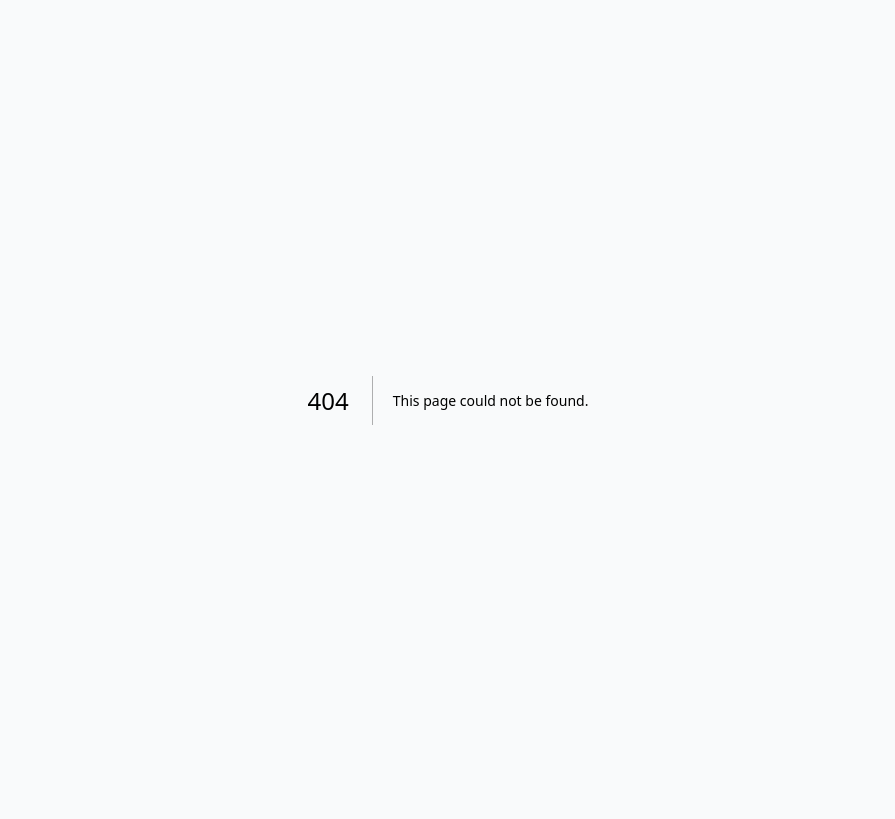
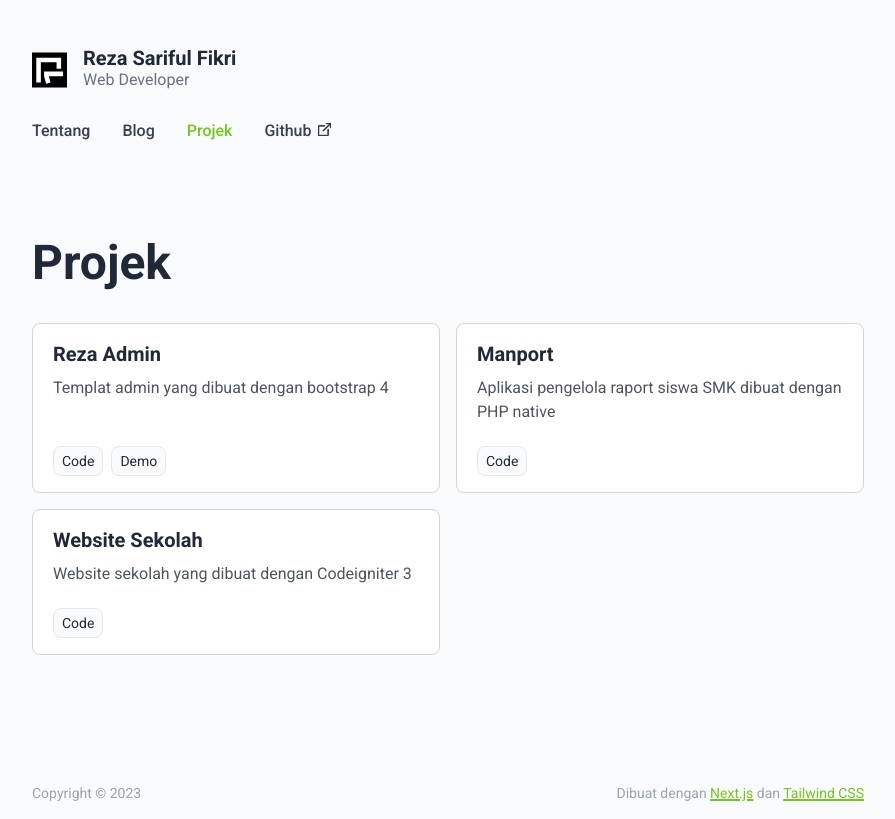
Before and after one commit to rezafikkri/rezafikkri.github.io, a Next.js app: page /projects in a window 1280 px wide. Before the commit this address had no page. Shown: the whole page, without its empty margins (192-1087 px from the left). Built offline with nearby package versions, Linux system fonts and the light colour scheme.

Commit message:
feat: create projects page

```diff
--- a/pages/about.js
+++ b/pages/about.js
@@ -4,14 +4,17 @@ import Link from "next/link";
 import Image from "next/image";
 
 export default function About() {
-  const title = `Tentang - ${name}`;
+  const title = `Tentang Saya - ${name}`;
 
   return (
     <Layout>
       <Head>
         <title>{title}</title>
       </Head>
-      <section className="mt-24">
+      <header className="mt-24 text-gray-800">
+        <h1 className="text-5xl font-bold">Tentang Saya</h1>
+      </header>
+      <section className="mt-12">
         <div className="rounded-full inline-block border-4 border-gray-600">
           <Image src="/rezas.jpg" height={150} width={150} alt="Photo Profile" className="rounded-full" />
         </div>
--- a/pages/index.js
+++ b/pages/index.js
@@ -80,6 +80,7 @@ export default function Home() {
             </div>
           </div>
         </div>
+        <Link href="/projects" className="inline-block no-underline mt-5 hover:text-ajwa-green">Lihat Semua &raquo;</Link>
       </section>
     </Layout>
   )
--- /dev/null
+++ b/pages/projects.js
@@ -0,0 +1,44 @@
+import Head from "next/head";
+import Layout, { name } from "@/components/layout";
+import Link from "next/link";
+
+export default function Projects() {
+  const title = `Projek - ${name}`;
+
+  return (
+    <Layout>
+      <Head>
+        <title>{title}</title>
+      </Head>
+      <header className="mt-24 text-gray-800">
+        <h1 className="text-5xl font-bold">Projek</h1>
+        <div className="mt-9 grid sm:grid-cols-2 gap-4">
+          <div className="border border-gray-300 bg-white rounded-lg px-5 pt-4 pb-12 relative">
+            <h3 className="text-xl font-bold mb-2">Reza Admin</h3>
+            <p className="text-gray-600 mb-5">Templat admin yang dibuat dengan bootstrap 4</p>
+            <div className="absolute bottom-4">
+              <Link href="https://github.com/rezafikkri/Reza-Admin" rel="noopener noreferrer" target="_blank" className="inline-block no-underline border border-gray-200 bg-gray-50 hover:bg-gray-100 rounded-lg px-2 py-1 text-sm mr-2">Code</Link>
+              <Link href="https://rezafikkri.github.io/Reza-Admin" rel="noopener noreferrer" target="_blank" className="inline-block no-underline border border-gray-200 bg-gray-50 hover:bg-gray-100 rounded-lg px-2 py-1 text-sm mr-2">Demo</Link>
+            </div>
+          </div>
+
+          <div className="border border-gray-300 bg-white rounded-lg px-5 pt-4 pb-12 relative">
+            <h3 className="text-xl font-bold mb-2">Manport</h3>
+            <p className="text-gray-600 mb-5">Aplikasi pengelola raport siswa SMK dibuat dengan PHP native</p>
+            <div className="absolute bottom-4">
+              <Link href="https://github.com/rezafikkri/Manport" rel="noopener noreferrer" target="_blank" className="inline-block no-underline border border-gray-200 bg-gray-50 hover:bg-gray-100 rounded-lg px-2 py-1 text-sm mr-2">Code</Link>
+            </div>
+          </div>
+
+          <div className="border border-gray-300 bg-white rounded-lg px-5 pt-4 pb-12 relative">
+            <h3 className="text-xl font-bold mb-2">Website Sekolah</h3>
+            <p className="text-gray-600 mb-5">Website sekolah yang dibuat dengan Codeigniter 3</p>
+            <div className="absolute bottom-4">
+              <Link href="https://github.com/rezafikkri/School-website" rel="noopener noreferrer" target="_blank" className="inline-block no-underline border border-gray-200 bg-gray-50 hover:bg-gray-100 rounded-lg px-2 py-1 text-sm mr-2">Code</Link>
+            </div>
+          </div>
+        </div>
+      </header>
+    </Layout>
+  );
+}
```
